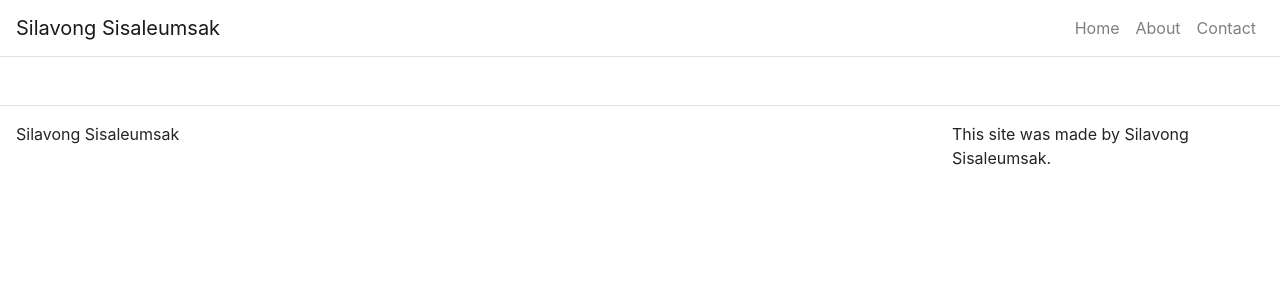
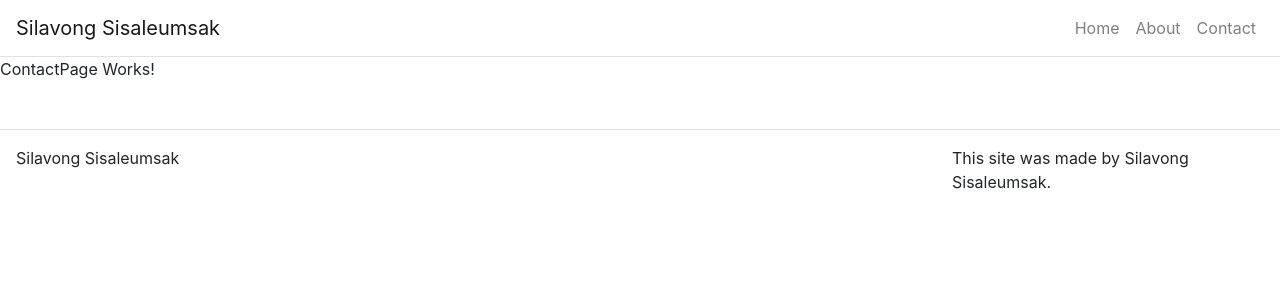
Before and after one commit to silmasis/react-portfolio, a React (Create React App) app: page /contact in a window 1280 px wide. Shown: the top 300 px of the page. Built offline with nearby package versions, Linux system fonts and the light colour scheme.

Commit message:
added routes and pages

```diff
--- a/src/App.js
+++ b/src/App.js
@@ -6,6 +6,9 @@
 import './App.css';
 
 import Footer from './components/Footer';
+import HomePage from './pages/HomePage';
+import AboutPage from './pages/AboutPage';
+import ContactPage from './pages/ContactPage';
 
 class App extends React.Component {
 
@@ -35,8 +38,8 @@
   render() {
     return (
       <Router>
+
           <Container className="p-0" fluid={true}>
-
             <Navbar className="border-bottom" bg="transparent" expand="lg">
                 <Navbar.Brand>Silavong Sisaleumsak</Navbar.Brand>
 
@@ -50,6 +53,9 @@
                 </Navbar.Collapse>
             </Navbar>
 
+            <Route path="/" exact render={() => <HomePage title={this.state.home.title} subTitle={this.state.home.subTitle} text={this.state.home.text} />} />
+            <Route path="/about" render={() => <AboutPage title={this.state.about.title} />} />
+            <Route path="/contact" render={() => <ContactPage title={this.state.contact.title} />} />
             <Footer />
 
         </Container>
--- /dev/null
+++ b/src/pages/AboutPage.js
@@ -0,0 +1,10 @@
+import React from 'react';
+
+function AboutPage(props) {
+
+    return(
+        <p>AboutPage Works!</p>
+    );
+}
+
+export default AboutPage;
--- /dev/null
+++ b/src/pages/ContactPage.js
@@ -0,0 +1,10 @@
+import React from 'react';
+
+function ContactPage(props) {
+
+    return(
+        <p>ContactPage Works!</p>
+    );
+}
+
+export default ContactPage;
--- /dev/null
+++ b/src/pages/HomePage.js
@@ -0,0 +1,10 @@
+import React from 'react';
+
+function HomePage(props) {
+
+    return(
+        <p>HomePage Works!</p>
+    );
+}
+
+export default HomePage;
```
Lines whose indentation alone changed are shown as unchanged.
